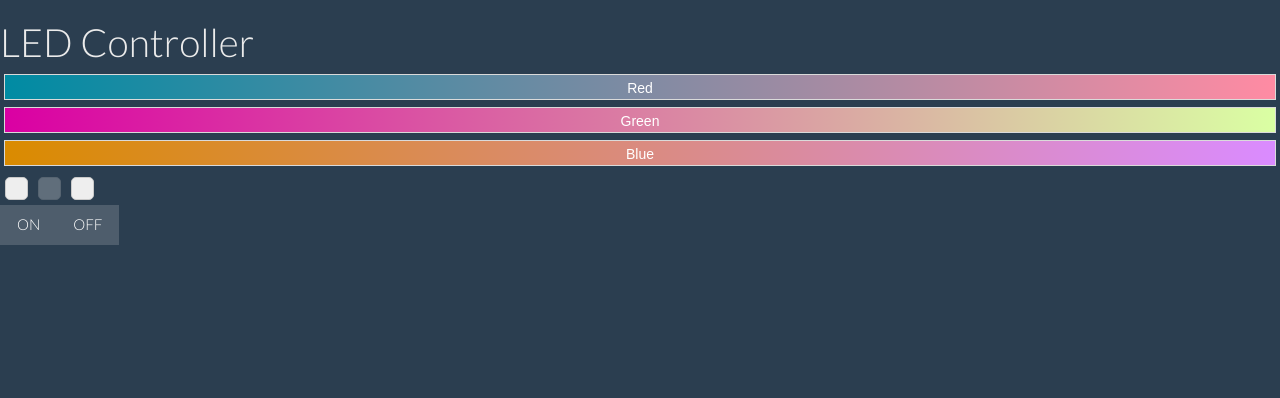
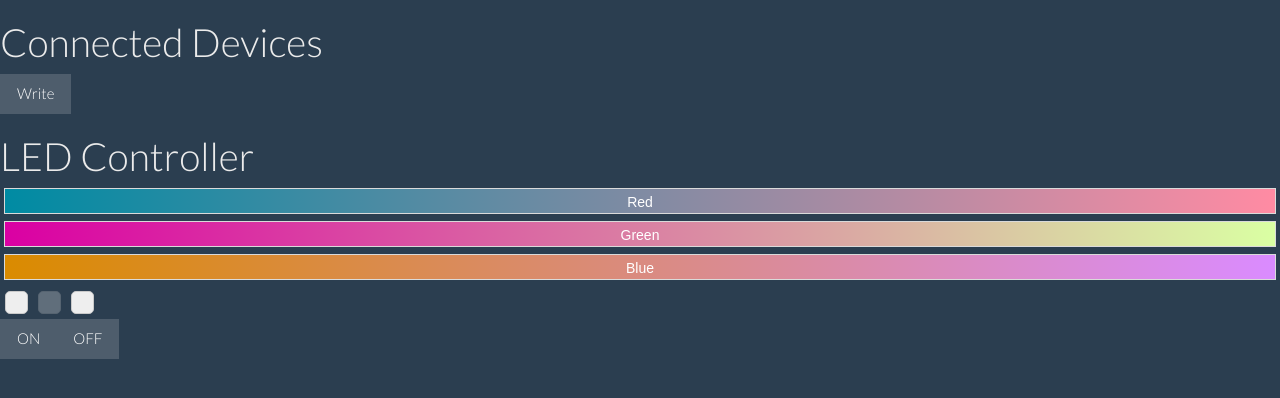
Before and after one commit to hlopez058/homescada, a PHP site: page / in a window 1280 px wide. Shown: the top 398 px of the page. Run offline with PHP 8.4, Linux system fonts and the light colour scheme; data that the repository does not hold is empty; some libraries are stand-ins or nearby versions.

Commit message:
Updated Webserver Comms

```diff
--- a/ledstrip_project/www/index.php
+++ b/ledstrip_project/www/index.php
@@ -5,7 +5,7 @@
     <meta http-equiv="X-UA-Compatible" content="IE=edge">
     <meta name="viewport" content="width=device-width, initial-scale=1">
     <!-- The above 3 meta tags *must* come first in the head; any other head content must come *after* these tags -->
-    <title>R.Pi LED Controller</title>
+    <title>R.Pi SCADA Controller</title>
 
     <!-- Bootstrap -->
     <link href="bootswatch.css" rel="stylesheet">
@@ -26,11 +26,34 @@
         <script src="libraries/tinycolor.js"></script>
  </head>
   <body>
-    <h1>LED Controller</h1>
+
+<script>
+function OnWrite() {
+
+  var uri = "http://192.168.0.9/write"
+  var res = encodeURI(uri);
+  var ajaxurl = res;
+
+  //Json object
+  data =  {'action':'write','pin':'13','set':'1'} ;
 
 
+  $.post(ajaxurl, data, function (response) {
+      // Response div goes here.
+      document.getElementById("write_response").innerHTML = response;
+  });
+}
+</script>
+<h1>Connected Devices</h1>
+<div class="btn-group" role="group" aria-label="...">
+  <button id="send-write" onclick="OnWrite()"type="submit" name="send-write" class="btn btn-default" value="w-13">Write</button>
+</div>
+<div id="write_response"></div>
+
+<h1>LED Controller</h1>
 <script>
 $(document).ready(function(){
+
     $('.btn').click(function(){
         var clickBtnValue = $(this).val();
         var ajaxurl = 'ajax.php',
@@ -40,12 +63,12 @@ $(document).ready(function(){
             // Response div goes here.
         });
     });
+
 });
 </script>
 
 <script>
     $(".rgb-demo").ColorPickerSliders({
-
     });
 </script>
 
@@ -79,10 +102,8 @@ $(document).ready(function(){
 
 
 <div class="btn-group" role="group" aria-label="...">
-
   <button type="submit" name="ON" class="btn btn-default" value="ON">ON</button>
   <button type="submit" name="OFF" class="btn btn-default" value="OFF">OFF</button>
-
 </div>
 
     <!-- jQuery (necessary for Bootstrap's JavaScript plugins) -->
```
Also changed, not shown: 2 other files.
